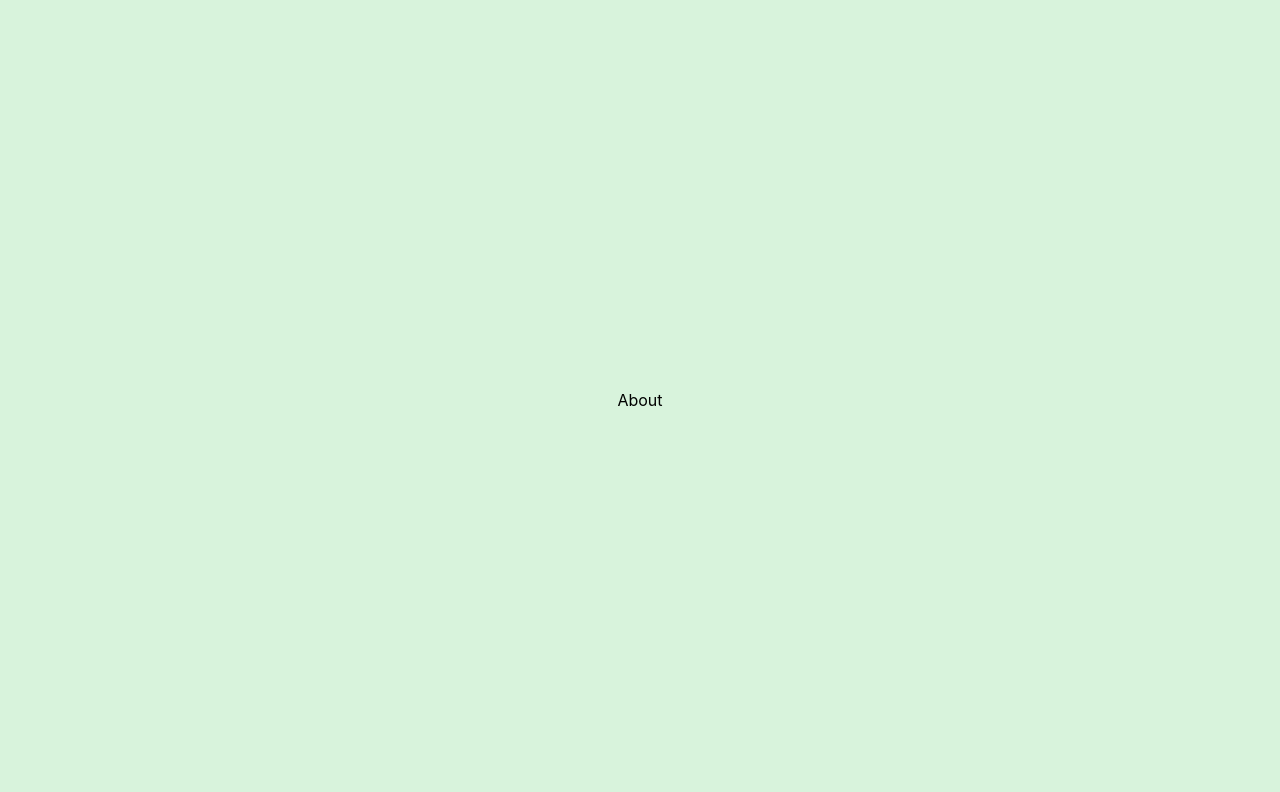
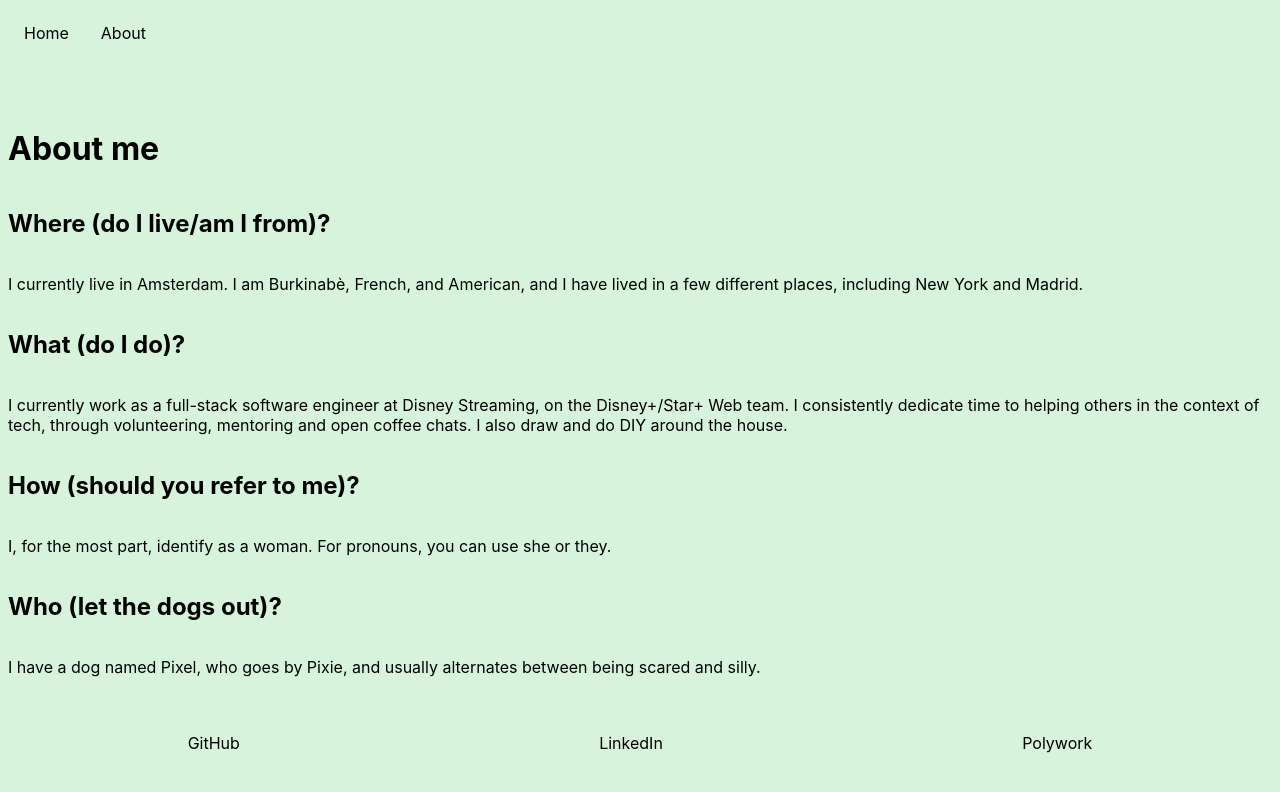
Before and after one commit to 0rnella/next_portfolio, a Next.js app: page /about in a window 1280 px wide. Shown: the top 792 px of the page. Built offline with nearby package versions, Linux system fonts and the light colour scheme.

Commit message:
feat(static pages): add about, header, footer

```diff
--- a/pages/about.tsx
+++ b/pages/about.tsx
@@ -1,5 +1,43 @@
-import styles from "../styles/Home.module.css";
+import styles from "../styles/About.module.css";
+import GlobalHead from "./global/head";
+import GlobalHeader from "./global/header";
+import GlobalFooter from "./global/footer";
 
 export default function About() {
-  return <div className={styles.container}>About</div>;
+  return (
+    <div className={styles.container}>
+        <GlobalHead
+            pageTitle="About"
+            pageDescription="About: my jobs, hobbies, résumé."
+        />
+
+        <GlobalHeader/>
+
+        <h1>About me</h1>
+        <h2>Where (do I live/am I from)?</h2>
+        <p>
+            I currently live in Amsterdam. I am Burkinabè, French, and American, and
+            I have lived in a few different places, including New York and Madrid.
+        </p>
+        <h2>What (do I do)?</h2>
+        <p>
+            I currently work as a full-stack software engineer at Disney Streaming,
+            on the Disney+/Star+ Web team. I consistently dedicate time to helping
+            others in the context of tech, through volunteering, mentoring and open
+            coffee chats. I also draw and do DIY around the house.
+        </p>
+        <h2>How (should you refer to me)?</h2>
+        <p>
+            I, for the most part, identify as a woman. For pronouns, you can use she
+            or they.
+        </p>
+        <h2>Who (let the dogs out)?</h2>
+        <p>
+            I have a dog named Pixel, who goes by Pixie, and usually alternates
+            between being scared and silly.
+        </p>
+
+        <GlobalFooter />
+    </div>
+  );
 }
--- /dev/null
+++ b/pages/global/footer.tsx
@@ -0,0 +1,22 @@
+import styles from "../../styles/Footer.module.css";
+
+export default function GlobalFooter() {
+  return (
+    <footer className={styles.footer}>
+      {[
+        { label: "GitHub", url: "https://github.com/0rnella" },
+        { label: "LinkedIn", url: "https://www.linkedin.com/mynetwork/" },
+        { label: "Polywork", url: "https://www.polywork.com/ornella" },
+      ].map((link) => (
+        <a
+          href={link.url}
+          target="_blank"
+          rel="noopener noreferrer"
+          key={link.label}
+        >
+          {link.label}
+        </a>
+      ))}
+    </footer>
+  );
+}
--- /dev/null
+++ b/pages/global/header.tsx
@@ -0,0 +1,18 @@
+import styles from "../../styles/Header.module.css";
+
+export default function GlobalHeader() {
+  return (
+    <header className={styles.header}>
+      <nav>
+        {[
+          { label: "Home", url: "/" },
+          { label: "About", url: "/about" },
+        ].map((link) => (
+          <a href={link.url} key={link.label}>
+            {link.label}
+          </a>
+        ))}
+      </nav>
+    </header>
+  );
+}
--- /dev/null
+++ b/styles/About.module.css
@@ -0,0 +1,8 @@
+.container {
+  min-height: 100vh;
+  padding: 0 0.5rem;
+  display: flex;
+  flex-direction: column;
+  justify-content: center;
+  height: 100vh;
+}
--- /dev/null
+++ b/styles/Footer.module.css
@@ -0,0 +1,15 @@
+.footer {
+  width: 100%;
+  height: 100px;
+  border-top: 1px solid #eaeaea;
+  display: flex;
+  justify-content: center;
+  align-items: center;
+}
+
+.footer a {
+  display: flex;
+  justify-content: center;
+  align-items: center;
+  flex-grow: 1;
+}
--- /dev/null
+++ b/styles/Header.module.css
@@ -0,0 +1,15 @@
+.header {
+    width: 100%;
+    height: 100px;
+}
+
+.header nav {
+    width: 100%;
+    height: 100%;
+    display: flex;
+    align-items: flex-start;
+}
+
+.header nav a {
+    padding: 1rem;
+}
--- a/styles/Home.module.css
+++ b/styles/Home.module.css
@@ -15,22 +15,6 @@
   flex-direction: column;
   justify-content: center;
   align-items: center;
-}
-
-.footer {
-  width: 100%;
-  height: 100px;
-  border-top: 1px solid #eaeaea;
-  display: flex;
-  justify-content: center;
-  align-items: center;
-}
-
-.footer a {
-  display: flex;
-  justify-content: center;
-  align-items: center;
-  flex-grow: 1;
 }
 
 .title a {
```
Also changed, not shown: pages/index.tsx (+5 -17 lines).
